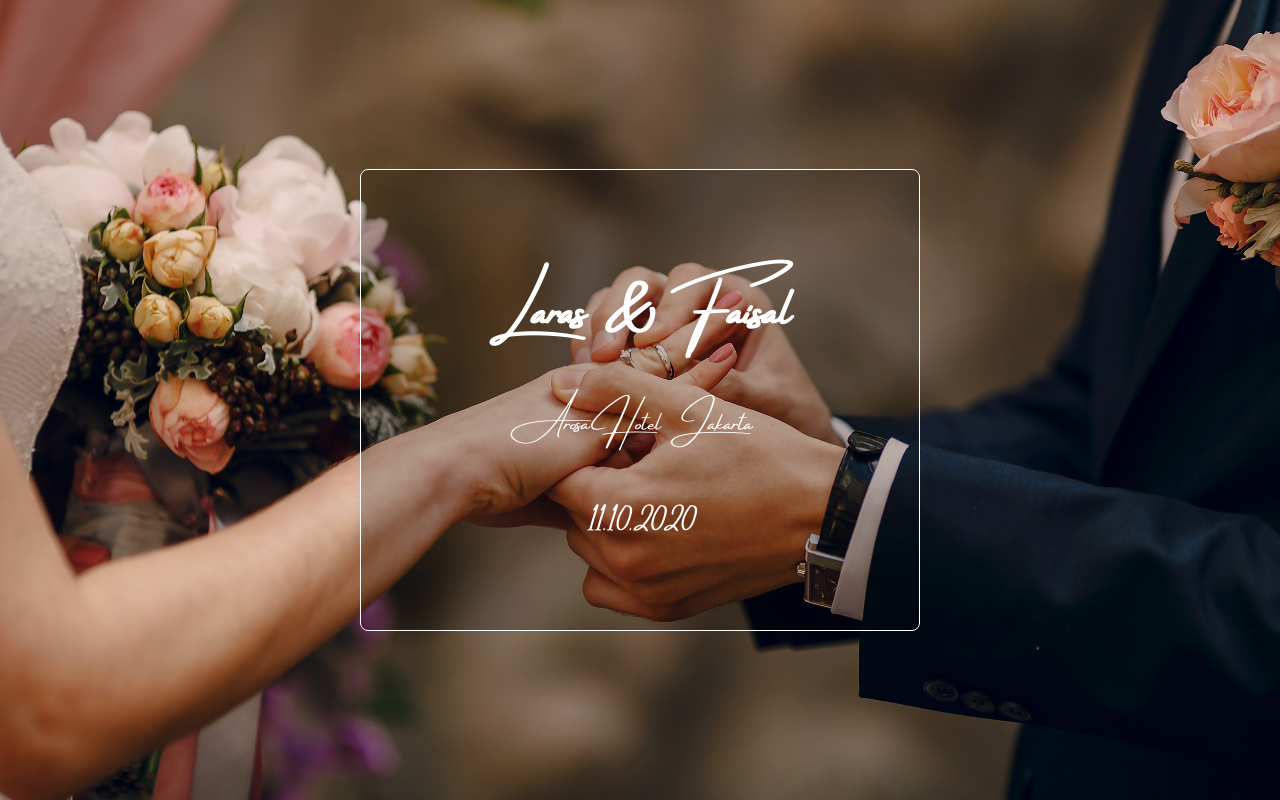
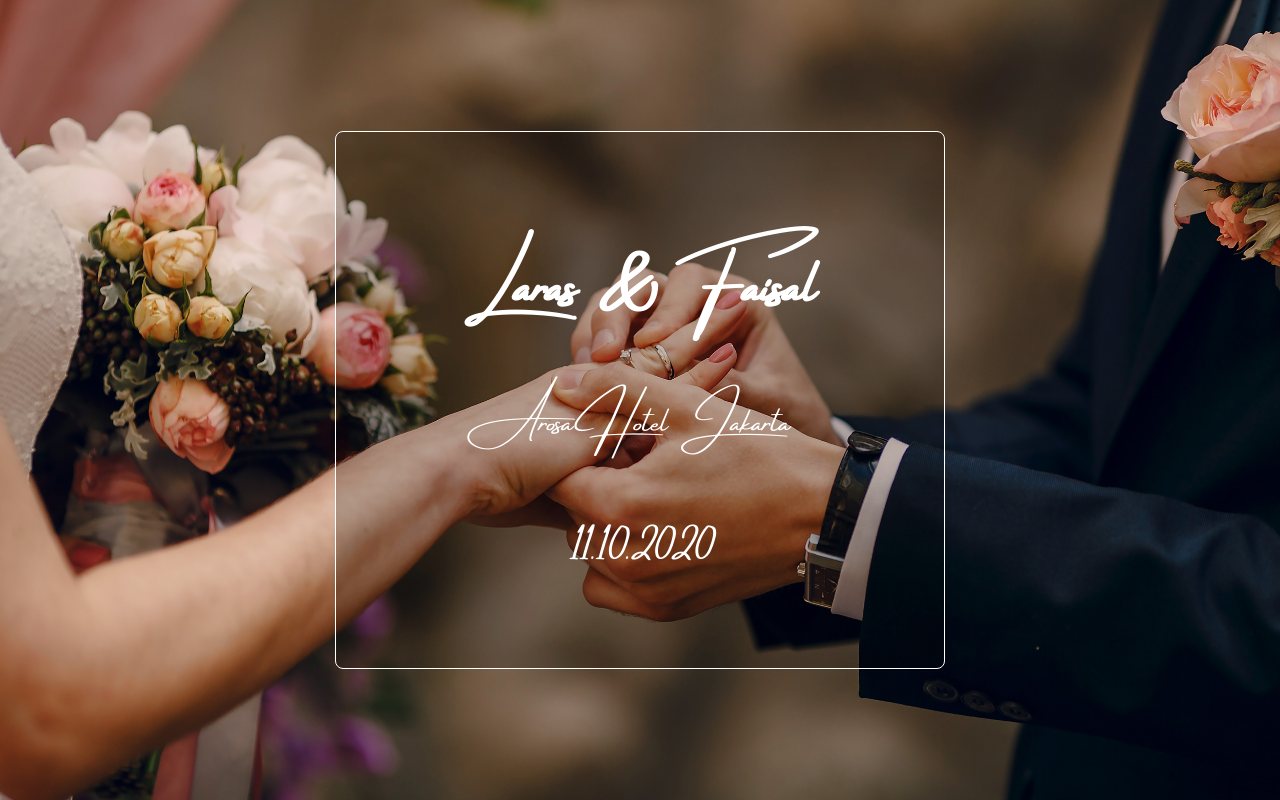
Before and after one commit to faisalridwan55/wdg-web, a React (Create React App) app: page / in a window 1280 px wide. Built offline with nearby package versions, Linux system fonts and the light colour scheme.

Commit message:
Increase header's font-size

```diff
--- a/src/index.css
+++ b/src/index.css
@@ -1,6 +1,6 @@
 body {
   margin: 0;
-  font-size: 0.5rem;
+  font-size: 1rem;
   font-family: -apple-system, BlinkMacSystemFont, 'Segoe UI', 'Roboto', 'Oxygen',
     'Ubuntu', 'Cantarell', 'Fira Sans', 'Droid Sans', 'Helvetica Neue',
     sans-serif;
@@ -10,7 +10,7 @@ body {
 }
 
 .title {
-  font-size: 2rem;
+  font-size: 2.5rem;
   font-weight: bold;
 }
 
@@ -21,10 +21,10 @@ code {
 
 @media only screen and (min-width: 768px) {
   body {
-    font-size: 1.5rem;
+    font-size: 2rem;
   }
 
   .title {
-    font-size: 3rem;
+    font-size: 3.5rem;
   }
 }
```
